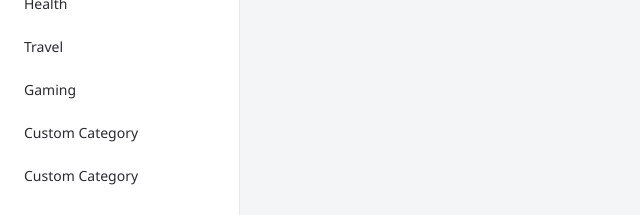
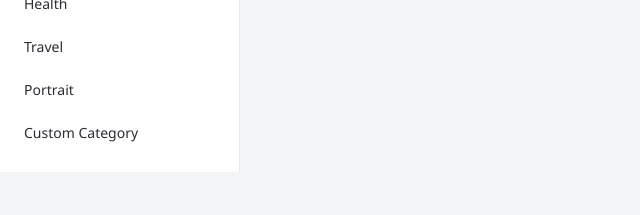
Before and after one commit to santhosh26122006vj-blip/promptvault, a plain HTML site: page dashboard.html in a window 1280 px wide. Shown: the part 1113-1328 px from the top of the page, 0-640 px from the left. After the commit the page ends 1285 px from the top, so only its background shows below. Drawn offline with Linux system fonts and the light colour scheme; no server answers.

Commit message:
Update dashboard.html

```diff
--- a/dashboard.html
+++ b/dashboard.html
@@ -49,8 +49,7 @@
         <li class="category-item" data-category="Finance">Finance</li>
         <li class="category-item" data-category="Health">Health</li>
         <li class="category-item" data-category="Travel">Travel</li>
-        <li class="category-item" data-category="Gaming">Gaming</li>
-        <li class="category-item" data-category="Custom Category">Custom Category</li>
+        <li class="category-item" data-category="Gaming">Portrait</li>
         <li class="category-item" data-category="Custom Category">Custom Category</li>
       </ul>
     </aside>
@@ -127,7 +126,7 @@
           <option value="Finance">Finance</option>
           <option value="Health">Health</option>
           <option value="Travel">Travel</option>
-          <option value="Gaming">Gaming</option>
+          <option value="Gaming">Portrait</option>
           <option value="Custom Category">Custom Category</option>
         </select>
 
```
